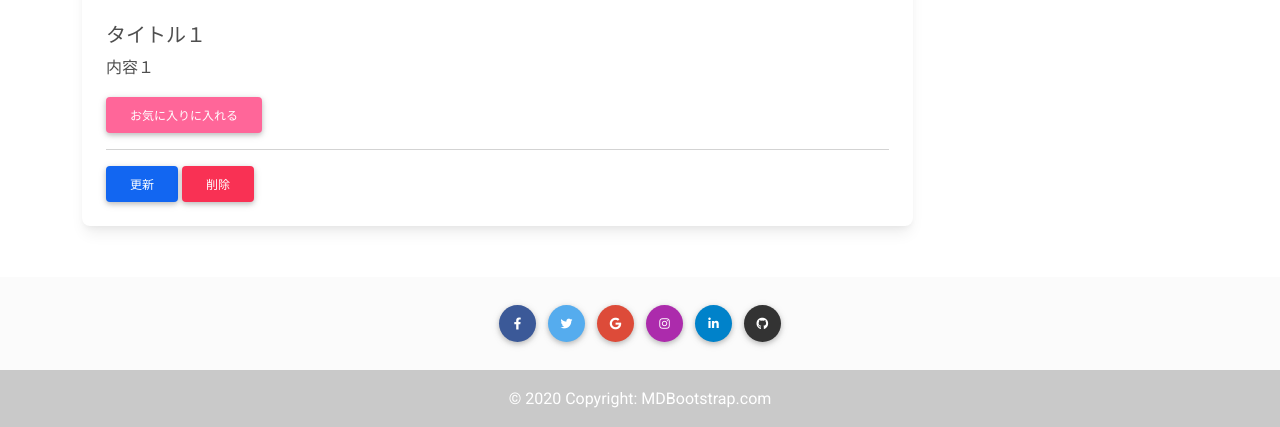
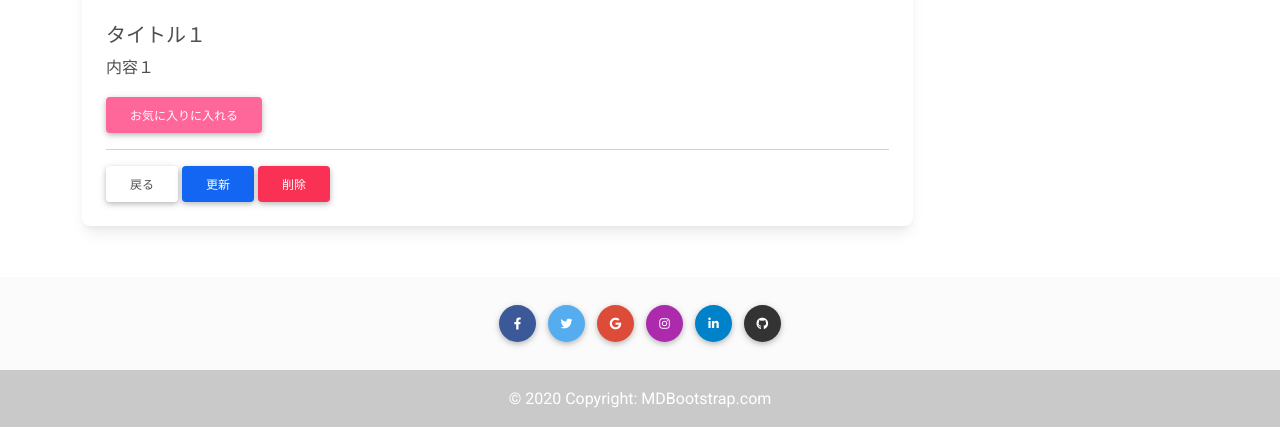
Before and after one commit to satoko123/django-first-app, a Django app: page /post_detail/1 in a window 1280 px wide. Shown: the part 734-1161 px from the top of the page. Run offline with Django 3.2, Linux system fonts and the light colour scheme; data comes from the database, SQL or seed files in the repository; some libraries are stand-ins or nearby versions.

Commit message:
戻るボタンを設置

```diff
--- a/myapp/templates/myapp/post_detail.html
+++ b/myapp/templates/myapp/post_detail.html
@@ -27,6 +27,7 @@
           </p>
           <a class="btn" href="{% url 'myapp:like_add' object.pk %}" style="background-color:#FF6699; color:white;">お気に入りに入れる</a>
           <hr>
+          <a href="javascript:void(0);" onclick="window.history.back();" class="btn btn-outline">戻る</a>
           <a href="{% url 'myapp:post_update' object.pk %}" class="btn btn-primary">更新</a>
           <a href="{% url 'myapp:post_delete' object.pk %}" class="btn btn-danger">削除</a>
         </div>
```
